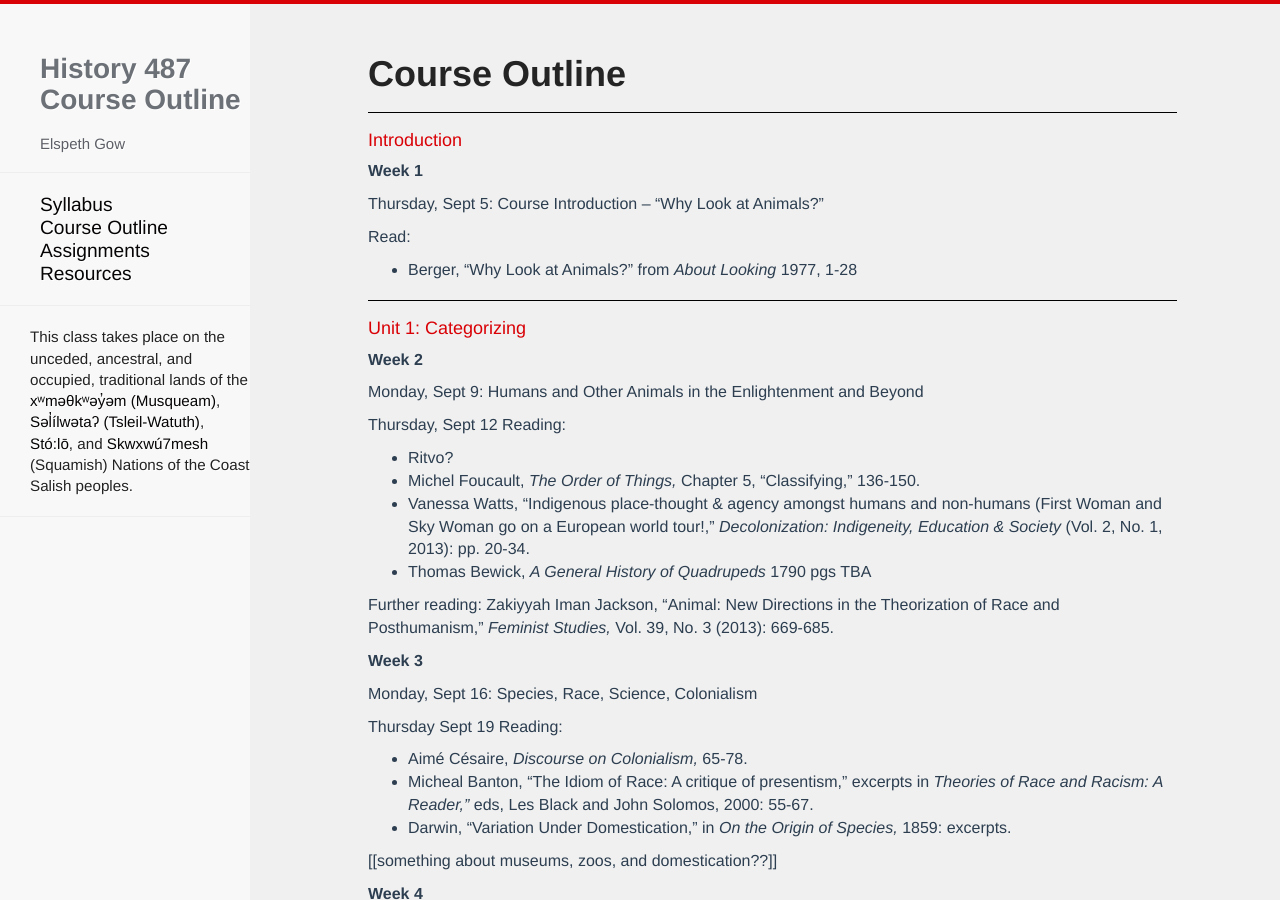
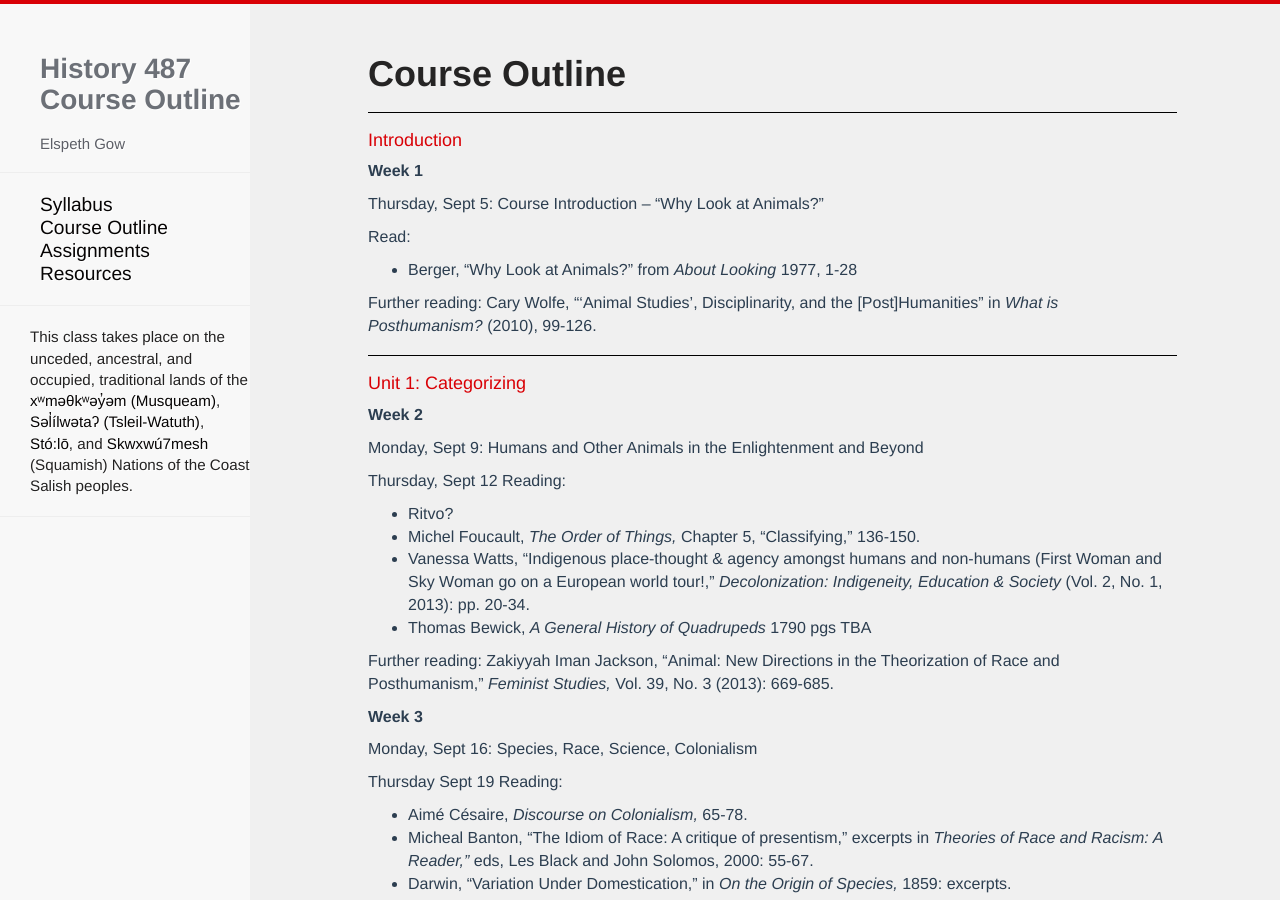
Before and after one commit to esgow/HIST487, a Jekyll site: the page built from outline.md, in a window 1280 px wide and 900 px high. Built offline with Jekyll 4.4.1, drawn with Linux system fonts in a browser that asks for light colours; nearby versions of some CDN libraries; our own code applies the rules of GitHub Pages for plain Markdown files; Markdown is read by kramdown in place of the engine named in the settings; a script that is not in the unit is left out.

Commit message:
Update outline.md

```diff
--- a/outline.md
+++ b/outline.md
@@ -9,6 +9,9 @@ Thursday, Sept 5: <em class="u">Course Introduction – “Why Look at Animals?"
 
 Read:
 * Berger, “Why Look at Animals?” from *About Looking* 1977, 1-28
+
+Further reading:
+Cary Wolfe, "'Animal Studies', Disciplinarity, and the [Post]Humanities" in *What is Posthumanism?* (2010), 99-126.
 
 
 #### Unit 1: Categorizing
```
